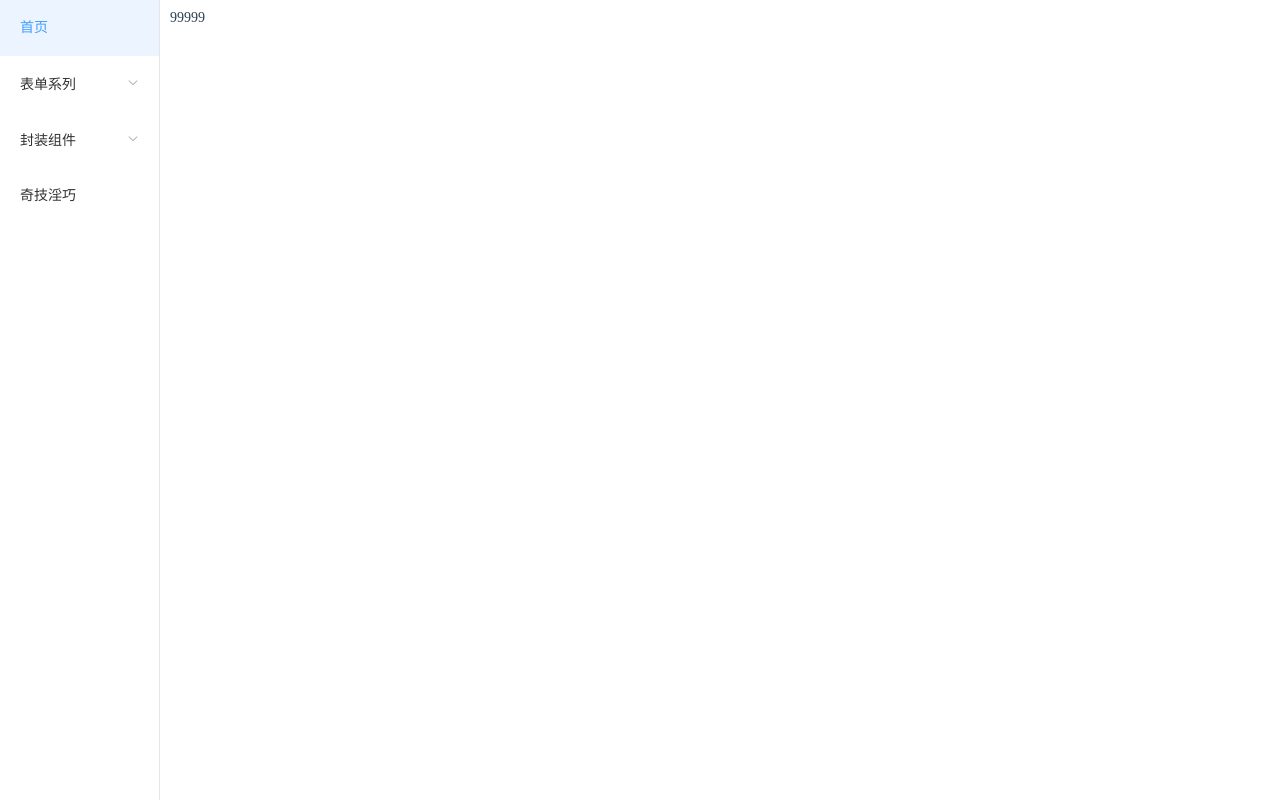
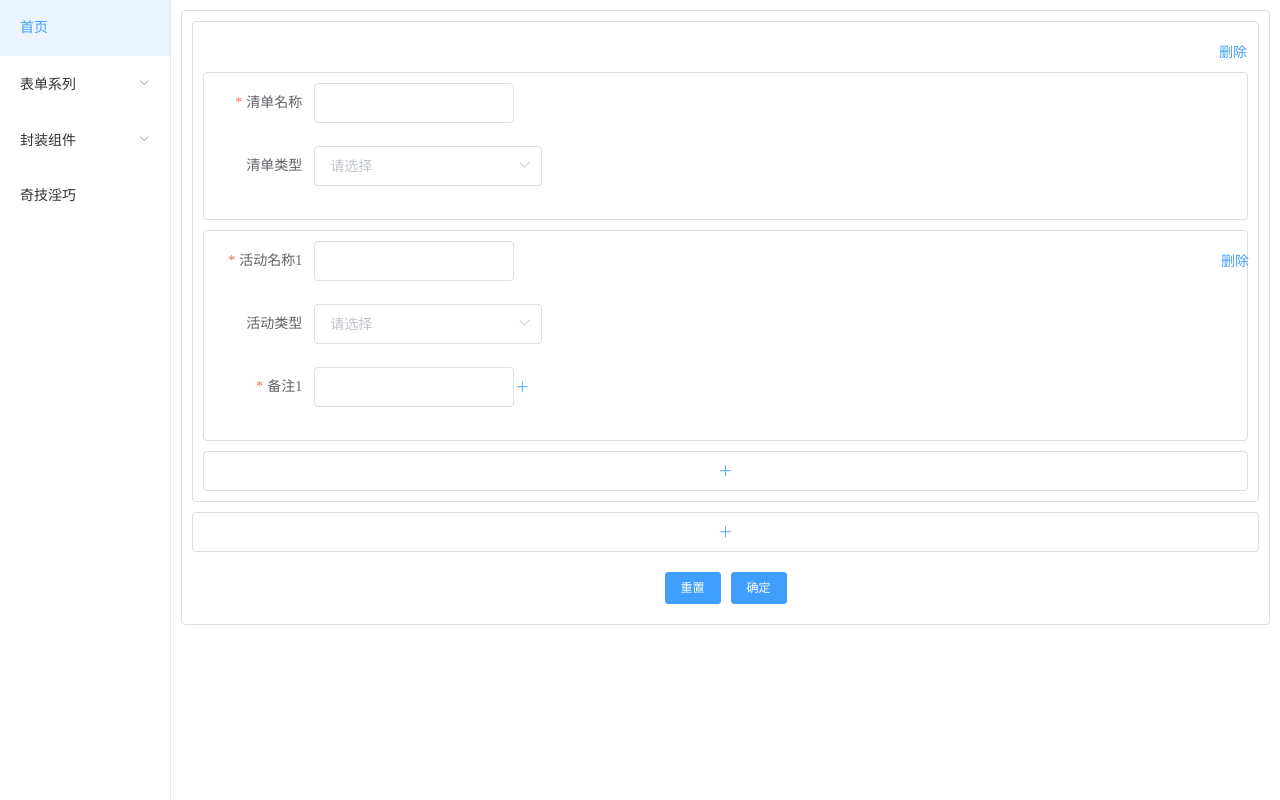
Before and after one commit to qiangguanglin/vue-demo, a Vue app: page /form/loopForm in a window 1280 px wide. Built offline with nearby package versions, Linux system fonts and the light colour scheme.

Commit message:
feat: 增加循环表单

```diff
--- a/src/App.vue
+++ b/src/App.vue
@@ -1,6 +1,5 @@
 <template>
   <div id="app">
-    <el-col :span="3" class="content">
     <el-menu
       class="menu"
       default-active="/home"
@@ -10,12 +9,9 @@
     >
       <Menu :data="menuList"></Menu>
     </el-menu>
-    </el-col>
-    <el-col :span="21">
     <layout>
       <router-view></router-view>
     </layout>
-    </el-col>
   </div>
 </template>
 
@@ -53,9 +49,12 @@ export default {
   padding: 0;
 }
 html,body,#app {
+  width: 100%;
   height: 100%;
+  display: flex;
 }
 .menu,.content {
+  width: 200px;
   height:100%;
   overflow-y: scroll;
 }
--- a/src/components/layout.vue
+++ b/src/components/layout.vue
@@ -13,6 +13,7 @@ export default {
 <style scoped>
 .layout_content {
     font-size: 14px;
+    width: 100%;
     padding: 10px;
     font-weight: 400;
     color: #2c3e50;
--- a/src/pages/loopForm.vue
+++ b/src/pages/loopForm.vue
@@ -1,3 +1,174 @@
 <template>
-    <div>99999</div>
+    <div class="content_style">
+        <div v-for="form in ruleForm" :key="form.key" class="all_content">
+            <el-button class="delete_class_form" type="text" @click="deleteForm(ruleForm, form.key)">删除</el-button>
+            <div class="form1_content">
+                <el-form
+                    ref="ruleForm1"
+                    class="form"
+                    :model="form.ruleForm1"
+                    label-width="100px"
+                >
+                    <el-form-item label="清单名称" prop="name" :rules="rules.name">
+                        <el-input v-model="form.ruleForm1.name"></el-input>
+                    </el-form-item>
+                    <el-form-item label="清单类型" prop="type">
+                        <el-select v-model="form.ruleForm1.type" placeholder="请选择">
+                            <el-option
+                                v-for="item in options"
+                                :key="item.value"
+                                :label="item.label"
+                                :value="item.value"
+                            >
+                            </el-option>
+                        </el-select>
+                    </el-form-item>
+                </el-form>
+            </div>
+            <div>
+                <div v-for="(item, j) in form.ruleForm2" :key="item.key" class="form2_content">
+                    <el-form class="form" :ref="`ruleForm2-${item.key}`" :model="item" label-width="100px">
+                        <el-button class="delete_class_form2" type="text" @click="deleteForm(form.ruleForm2, item.key)">删除</el-button>
+                        <el-form-item :label="`活动名称${j+1}`" prop="name" :rules="rules.name">
+                            <el-input v-model="item.name"></el-input>
+                        </el-form-item>
+                        <el-form-item label="活动类型" prop="type">
+                            <el-select v-model="item.type" placeholder="请选择">
+                                <el-option
+                                    v-for="val in options"
+                                    :key="val.value"
+                                    :label="val.label"
+                                    :value="val.value"
+                                >
+                                </el-option>
+                            </el-select>
+                        </el-form-item>
+                        <el-form-item v-for="(extra, k) in item.extraInfo" :key="extra.key" :label="`备注${k+1}`" :prop="`extraInfo.${k}.value`" :rules="rules.extraInfo">
+                            <el-input v-model="extra.value"></el-input>
+                            <el-button v-if="item.extraInfo.length !== 1" type="text" icon="el-icon-minus" class="delete_extra_class" @click="deleteForm(item.extraInfo, extra.key)"></el-button>
+                            <el-button v-if="k === item.extraInfo.length-1" type="text" icon="el-icon-plus" class="add_extra_class" @click="addForm(item.extraInfo, 'extra')"></el-button>
+                        </el-form-item>
+                    </el-form>
+                </div>
+                <el-button plain type="text" icon="el-icon-plus" class="add_form2_class" @click="addForm(form.ruleForm2, 'form2')"></el-button>
+            </div>
+        </div>
+        <el-button plain type="text" icon="el-icon-plus" class="add_form_class" @click="addForm(ruleForm, 'form')"></el-button>
+        <div class="button_group">
+            <el-button type="primary" class="reset" size="small" @click="reset">重置</el-button>
+            <el-button type="primary" class="confirm" size="small" @click="confirm">确定</el-button>
+        </div>
+    </div>
 </template>
+
+<script>
+export default {
+    data() {
+        return {
+            ruleForm: [this.getDefaultForm(new Date().getTime())],
+            options: [
+                {value: '1',label: '黄金糕'},
+                {value: '2',label: '双皮奶'},
+                {value: '3',label: '蚵仔煎'},
+                {value: '4',label: '龙须面'},
+                {value: '5',label: '北京烤鸭'}
+            ],
+            rules: {
+                name: [{required: true, message: '名称必填', trigger: ['change', 'blur']}],
+                extraInfo: [{required: true, message: '备注必填', trigger: ['change', 'blur']}],
+            }
+        }
+    },
+    methods: {
+        getDefaultForm2(baseKey) {
+            return {
+                name: '',
+                type:'',
+                key: `${baseKey}-form2`,
+                extraInfo: [this.getDefaultExtra(baseKey)]
+            }
+        },
+        getDefaultExtra(baseKey) {
+            return {
+                value:'',
+                key: `${baseKey}-extra`
+            }
+        },
+        getDefaultForm(baseKey) {
+            return {
+                ruleForm1: {name: '', type: ''},
+                ruleForm2: [this.getDefaultForm2(baseKey)],
+                key: `${baseKey}-form1`
+            }
+        },
+        deleteForm(item, key) {
+            const index = item.findIndex(v => v.key === key)
+            if(index !== -1) {
+                item.splice(index, 1)
+            }
+        },
+        addForm(item, type) {
+            const baseKey = new Date().getTime()
+            const addMethod = {
+                extra: this.getDefaultExtra,
+                form: this.getDefaultForm,
+                form2: this.getDefaultForm2
+            }[type]
+            item.push(addMethod(baseKey))
+        },
+        reset() {
+            this.ruleForm = [this.getDefaultForm(new Date().getTime())];
+        },
+        confirm() {
+            this.$confirm('确定提交?', '提示', {
+                confirmButtonText: '确定',
+                cancelButtonText: '取消',
+                type: 'warning'
+            }).then(() => {
+                this.$message({
+                    type: 'success',
+                    message: '提交成功'
+                });
+            }).catch(() => {});
+        }
+
+    }
+
+}
+</script>
+<style scoped lang="scss">
+::v-deep.el-input {
+    width: 200px
+}
+.add_form2_class,.add_form_class {
+    width: 100%;
+    border: 1px solid #ddd;
+}
+
+.all_content, .form2_content, .form1_content {
+    padding: 10px;
+    margin-bottom: 10px;
+    border: 1px solid #ddd;
+    border-radius: 4px;
+    text-align: left;
+}
+.all_content {
+    text-align: end;
+}
+.delete_class_form2 {
+    position: absolute;
+    right: 30px;
+    margin-bottom: 10px;
+    z-index: 10;
+}
+.content_style {
+    padding: 10px;
+    margin-bottom: 10px;
+    border: 1px solid #ddd;
+    border-radius: 4px;
+}
+.button_group {
+    padding: 20px 0 10px 0;
+    text-align: center;
+}
+</style>
```
Lines whose indentation alone changed are shown as unchanged.
